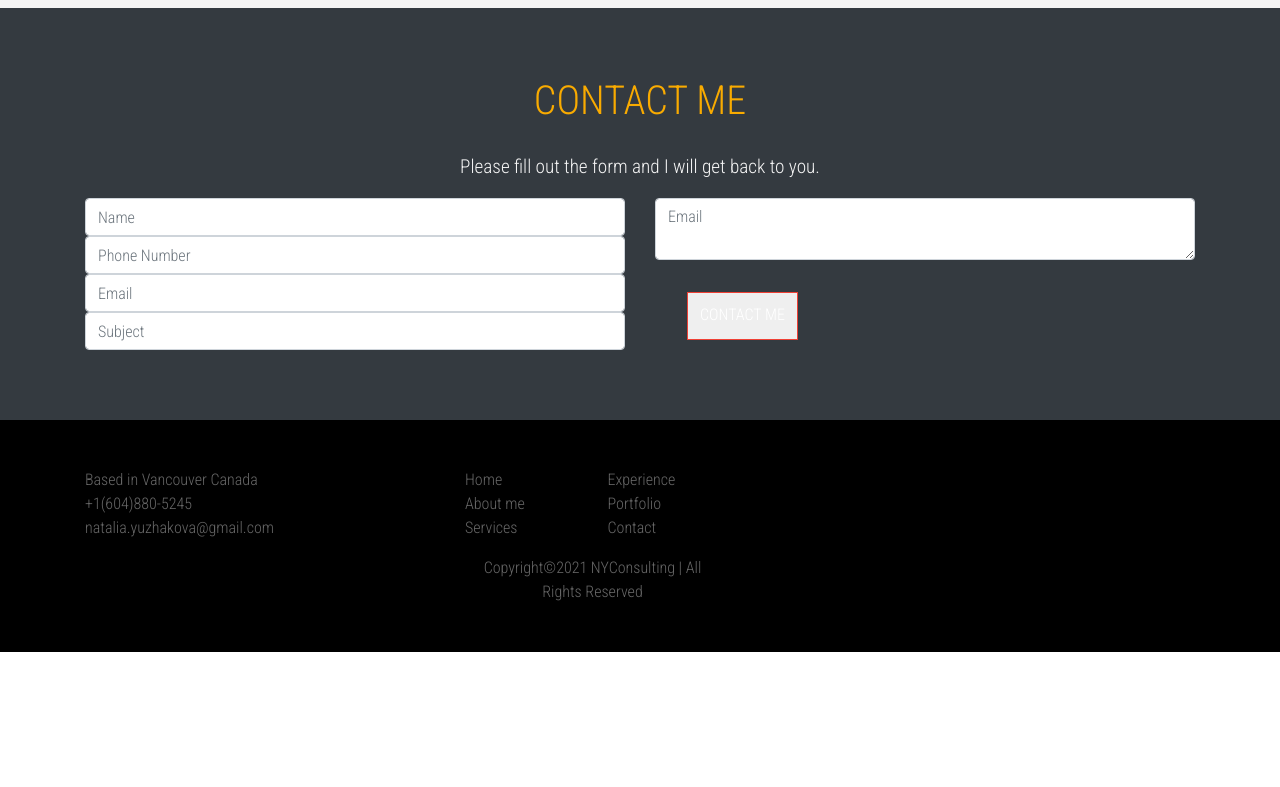
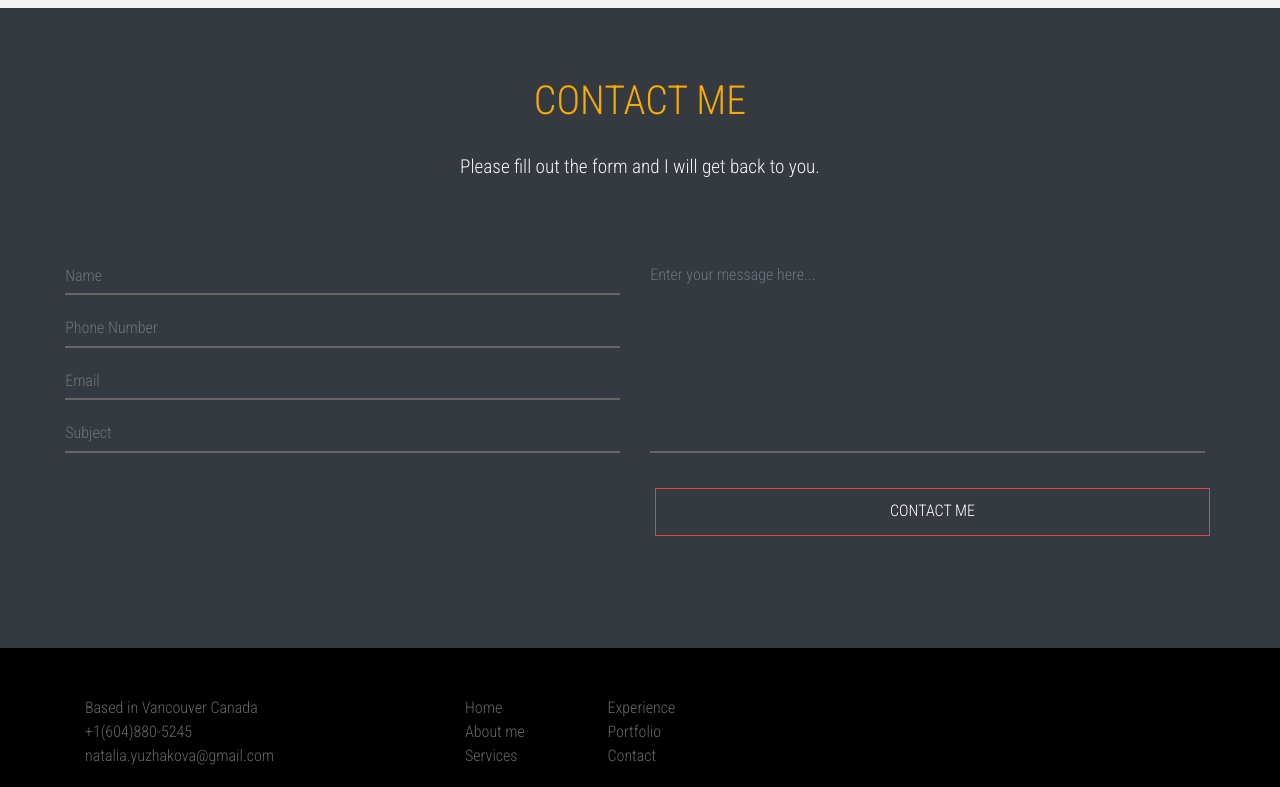
Before and after one commit to yuzhakova/website, a React (Create React App) app in the folder client/: page / in a window 1280 px wide. Shown: the part 3088-3875 px from the top of the page. Before the commit the page ends 3740 px from the top, so only its background shows below. Built offline with nearby package versions, Linux system fonts and the light colour scheme; no server answers.

Commit message:
Style Contact component

```diff
--- a/client/src/App.css
+++ b/client/src/App.css
@@ -367,3 +367,74 @@ nav ul li {
   color: var(--primary-light-grey);
   font-size: 1.2rem;
 }
+
+/* inputs*/
+.contact input,
+.contact textarea {
+  width: 100%;
+  box-sizing: border-box;
+  background: none;
+  resize: none;
+  border: 0;
+  border-bottom: 0.125rem solid var(--primary-dark-grey);
+  border-radius: 0;
+  color: var(--primary-orange);
+  outline: 0 !important;
+  box-shadow: none !important;
+  margin-bottom: 1rem;
+  padding-left: 0 !important;
+}
+
+.contact .container {
+  padding: 4rem 0;
+}
+
+.contact input:focus,
+.contact textarea:focus {
+  background: transparent;
+  color: var(--primary-orange);
+  border-bottom: 0.125rem solid var(--primary-dark-grey);
+}
+
+.contact textarea {
+  height: 12.2rem !important;
+}
+
+.contact-btn {
+  margin: 1rem 0 0 0;
+  width: 100%;
+  background: none;
+}
+
+.line {
+  position: relative;
+  top: -0.8rem;
+  width: 0;
+  height: 0.125rem;
+  background: var(--primary-orange);
+  display: inline-block;
+}
+input:focus + .line,
+textarea:focus + .line {
+  width: 100%;
+  transition: width 0.5s ease-in-out;
+}
+
+input.form-control {
+  margin: -0.3rem;
+}
+textarea.form-control {
+  margin: -0.3rem;
+}
+/* media */
+@media (max-width: 768px) {
+  .contact {
+    overflow-x: hidden;
+  }
+  .contact .container {
+    padding: 0 1rem;
+  }
+  .contact p {
+    padding: 0 0.4rem;
+  }
+} ;
--- a/client/src/components/Contact.js
+++ b/client/src/components/Contact.js
@@ -11,6 +11,7 @@ const Contact = () => {
         <div className="row">
           <div className="col-md-6 col-xs-12">
             {/* name input */}
+            <div className="text-center">
               <input
                 id="name"
                 type="text"
@@ -18,7 +19,10 @@ const Contact = () => {
                 placeholder="Name"
                 name="name"
               />
+              <div className="line"></div>
+            </div>
             {/* phone input */}
+            <div className="text-center">
               <input
                 id="phone"
                 type="text"
@@ -26,7 +30,11 @@ const Contact = () => {
                 placeholder="Phone Number"
                 phone="phone"
               />
+              <div className="line"></div>
+            </div>
+
             {/* email input */}
+            <div className="text-center">
               <input
                 id="email"
                 type="email"
@@ -34,7 +42,11 @@ const Contact = () => {
                 placeholder="Email"
                 email="email"
               />
+              <div className="line"></div>
+            </div>
+
             {/* subject input */}
+            <div className="text-center">
               <input
                 id="subject"
                 type="text"
@@ -42,16 +54,23 @@ const Contact = () => {
                 placeholder="Subject"
                 subject="subject"
               />
+              <div className="line"></div>
             </div>
+          </div>
+
           <div className="col-md-6 col-xs-12">
             {/* description*/}
+            <div className="text-center">
               <textarea
                 id="description"
                 type="text"
                 className="form-control"
-              placeholder="Email"
+                placeholder="Enter your message here..."
                 email="email"
               ></textarea>
+              <div className="line"></div>
+            </div>
+
             <button className="btn-main-offer contact-btn" type="submit">
               contact me
             </button>
```
Lines whose indentation alone changed are shown as unchanged.
